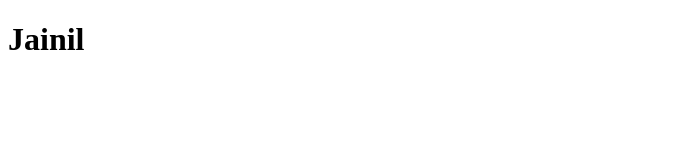
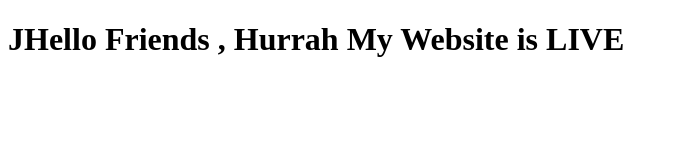
Before and after one commit to Jainnu/CourseraWeb, a plain HTML site: page site/index.html in a window 1280 px wide. Shown: the whole page, without its empty margins (0-677 px from the left). Drawn offline with Linux system fonts and the light colour scheme.

Commit message:
Website is LIVE message

```diff
--- a/site/index.html
+++ b/site/index.html
@@ -1,10 +1,10 @@
 <!DOCTYPE html>
 <html>
 <head>
-	<title>Hello Jainil</title>
+	<title>Jainil Gada</title>
 </head>
 <body>
-<h1>Jainil</h1>
+<h1>JHello Friends , Hurrah My Website is LIVE</h1>
 
 </body>
 </html>
```
